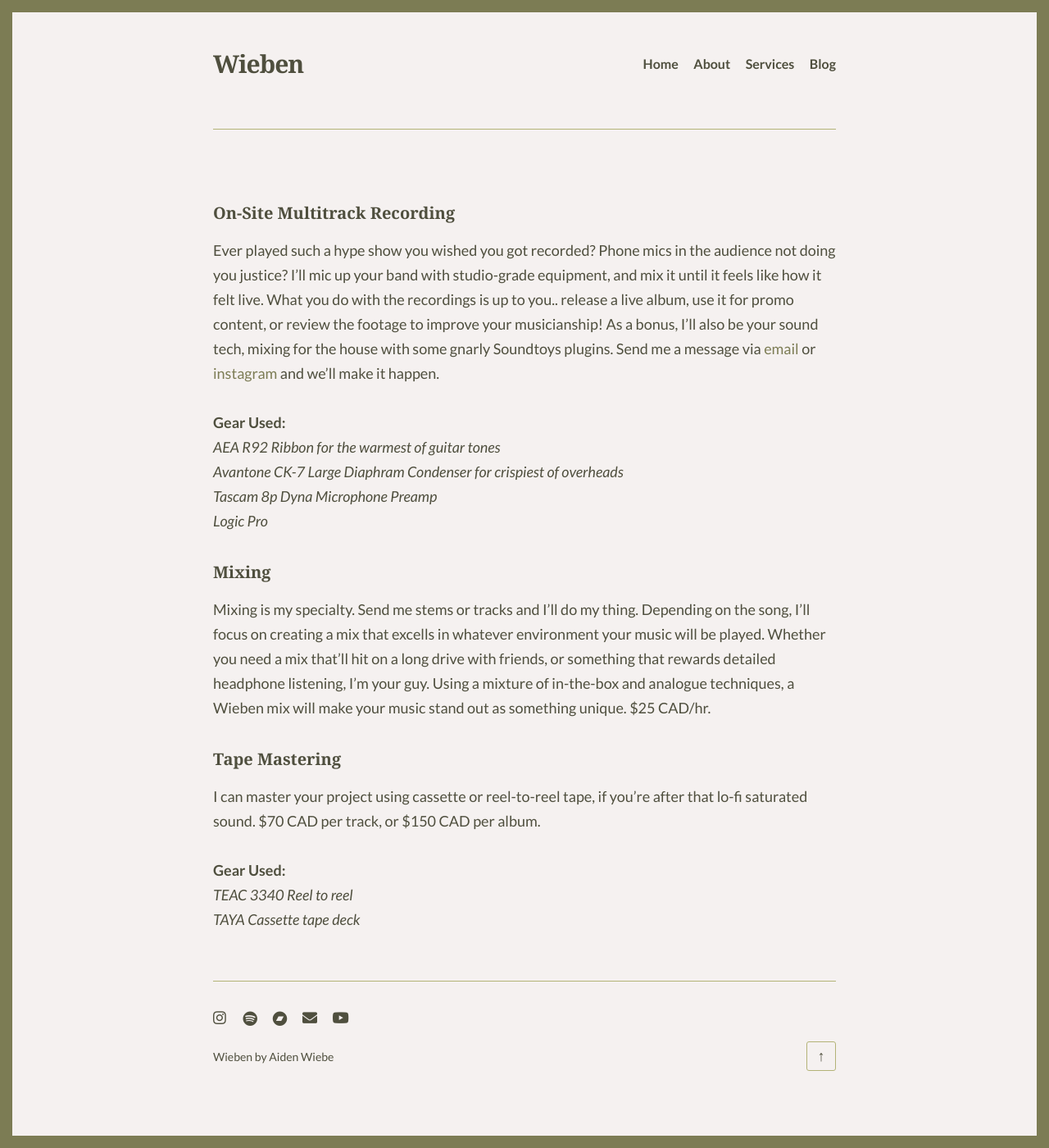
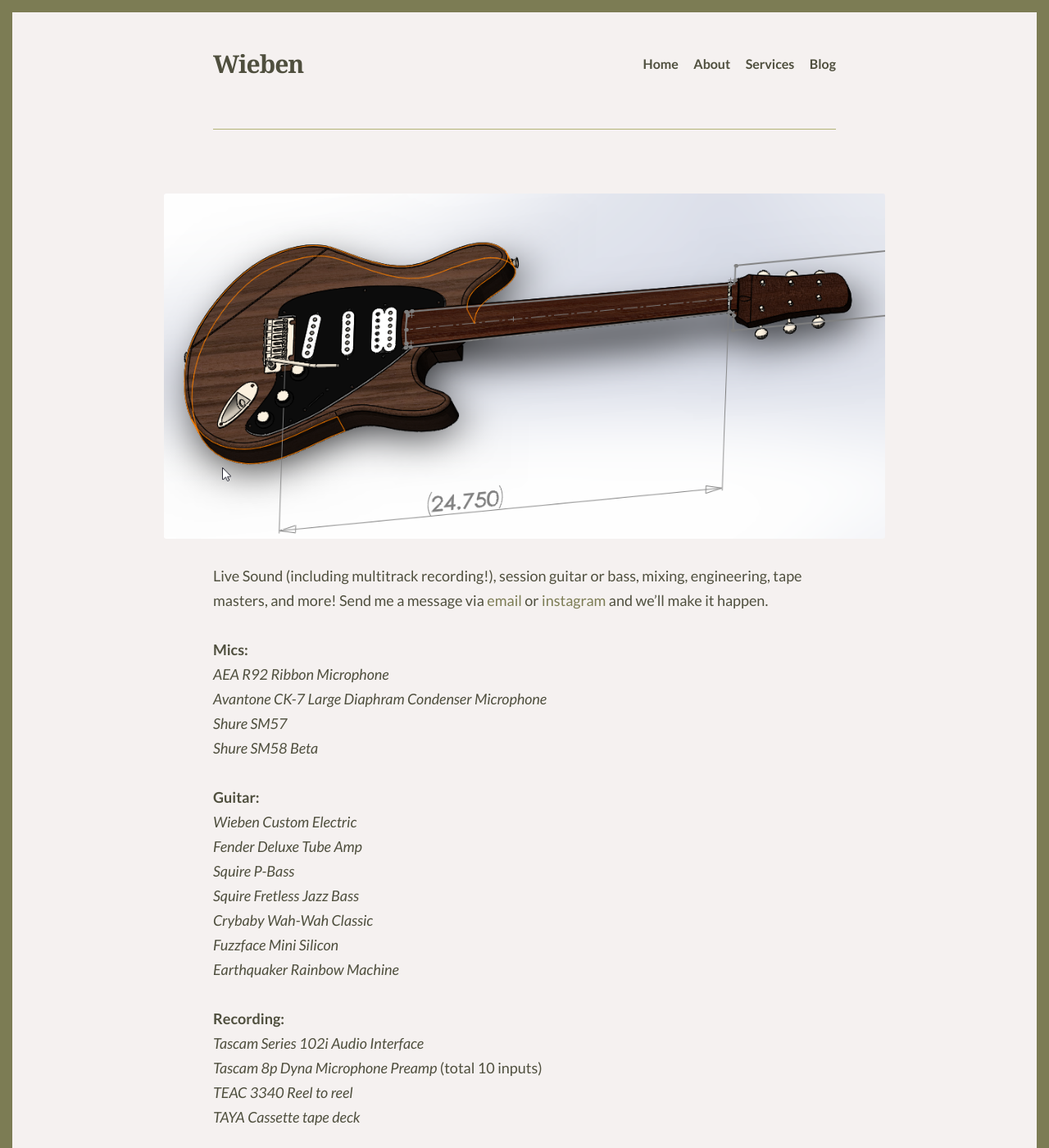
Before and after one commit to SamsonGoodenough/wieben-site, a Jekyll site: the page built from mixing-mastering.md, in a window 1280 px wide and 1400 px high. Shown: the whole window at 82% size. Built offline with Jekyll 4.4.1, drawn with Linux system fonts in a browser that asks for light colours; some web fonts are replaced; some of the changed text lies outside the part shown.

Commit message:
rewriting most pages

```diff
--- a/mixing-mastering.md
+++ b/mixing-mastering.md
@@ -3,22 +3,32 @@ layout: page
 title:
 permalink: /services/
 description: Production, mixing, session guitar and bass, mastering, tape, lo-fi, multitrack live recording, and more!
+feature_image: images/guitar.png
 ---
-<h4>On-Site Multitrack Recording</h4>
-Ever played such a hype show you wished you got recorded?  Phone mics in the audience not doing you justice?  I'll mic up your band with studio-grade equipment, and mix it until it feels like how it felt live.  What you do with the recordings is up to you.. release a live album, use it for promo content, or review the footage to improve your musicianship!  As a bonus, I'll also be your sound tech, mixing for the house with some gnarly Soundtoys plugins.  Send me a message via [email](mailto:aidengwiebe@gmail.com) or [instagram](https://www.instagram.com/wiebenmusic/) and we'll make it happen.
+Live Sound (including multitrack recording!), session guitar or bass, mixing, engineering, tape masters, and more!  Send me a message via [email](mailto:aidengwiebe@gmail.com) or [instagram](https://www.instagram.com/wiebenmusic/) and we'll make it happen.
 
-**Gear Used:**<br>
-*AEA R92 Ribbon for the warmest of guitar tones*<br>
-*Avantone CK-7 Large Diaphram Condenser for crispiest of overheads*<br>
-*Tascam 8p Dyna Microphone Preamp*<br>
-*Logic Pro*<br>
+**Mics:** <br>
+*AEA R92 Ribbon Microphone*<br>
+*Avantone CK-7 Large Diaphram Condenser Microphone*<br>
+*Shure SM57*<br>
+*Shure SM58 Beta*<br>
 
-<h4>Mixing</h4>
-Mixing is my specialty.  Send me stems or tracks and I'll do my thing.  Depending on the song, I'll focus on creating a mix that excells in whatever environment your music will be played.  Whether you need a mix that'll hit on a long drive with friends, or something that rewards detailed headphone listening, I'm your guy.  Using a mixture of in-the-box and analogue techniques, a Wieben mix will make your music stand out as something unique.   $25 CAD/hr.
+**Guitar:**<br>
+*Wieben Custom Electric*<br>
+*Fender Deluxe Tube Amp*<br>
+*Squire P-Bass*<br>
+*Squire Fretless Jazz Bass*<br>
+*Crybaby Wah-Wah Classic*<br>
+*Fuzzface Mini Silicon*<br>
+*Earthquaker Rainbow Machine*<br>
 
-<h4>Tape Mastering</h4>
-I can master your project using cassette or reel-to-reel tape, if you're after that lo-fi saturated sound.  $70 CAD per track, or $150 CAD per album.<br>
-
-**Gear Used:** <br>
+**Recording:**<br>
+*Tascam Series 102i Audio Interface*<br>
+*Tascam 8p Dyna Microphone Preamp* (total 10 inputs)<br>
 *TEAC 3340 Reel to reel*<br>
 *TAYA Cassette tape deck*<br>
+
+**Software:**<br>
+*Logic Pro*<br>
+*Pro Tools*<br>
+*Soundtoys Plugins*<br>
```
Also changed, not shown: _data/spotify.json (+6 -6 lines), about.md (+4 -5 lines).
